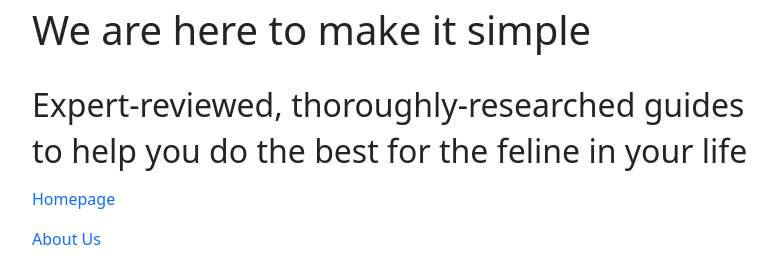
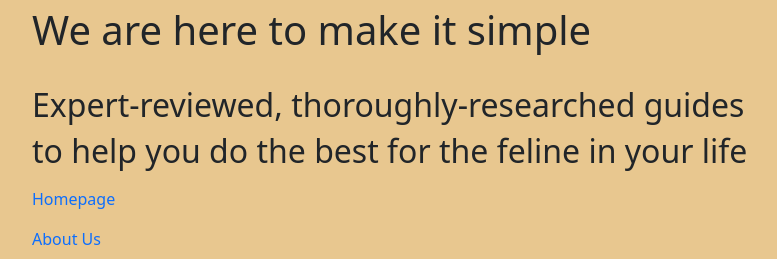
Before and after one commit to Alasdair666/TeamCat, a Flask app: page / in a window 1280 px wide. Shown: the part 943-1202 px from the top of the page, without its empty margins (50-827 px from the left). Run offline with Flask 2, Linux system fonts and the light colour scheme; some libraries are stand-ins or nearby versions.

Commit message:
Change background color

```diff
--- a/static/css/jumbotron.css
+++ b/static/css/jumbotron.css
@@ -1,4 +1,5 @@
 /* Move down content because we have a fixed navbar that is 3.5rem tall */
 body {
+    background-color:#e8c78f;
     padding-top: 3.5rem;
   }
```
